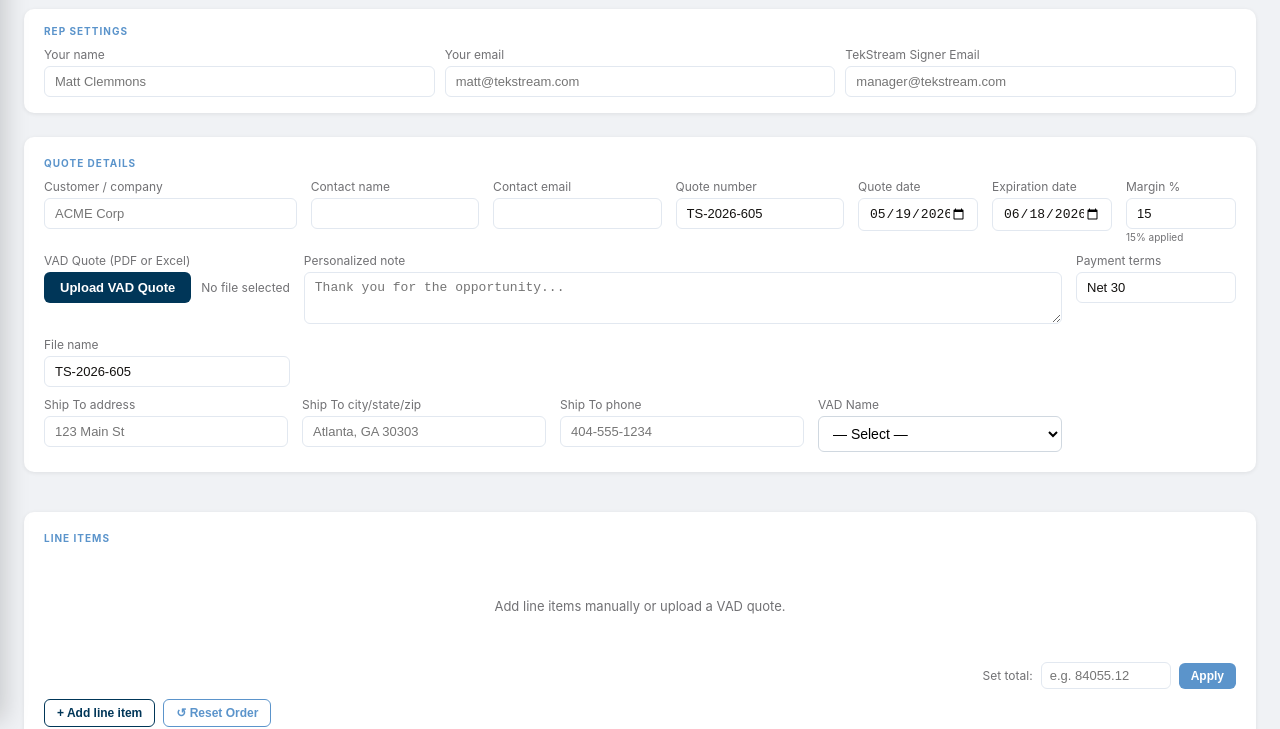
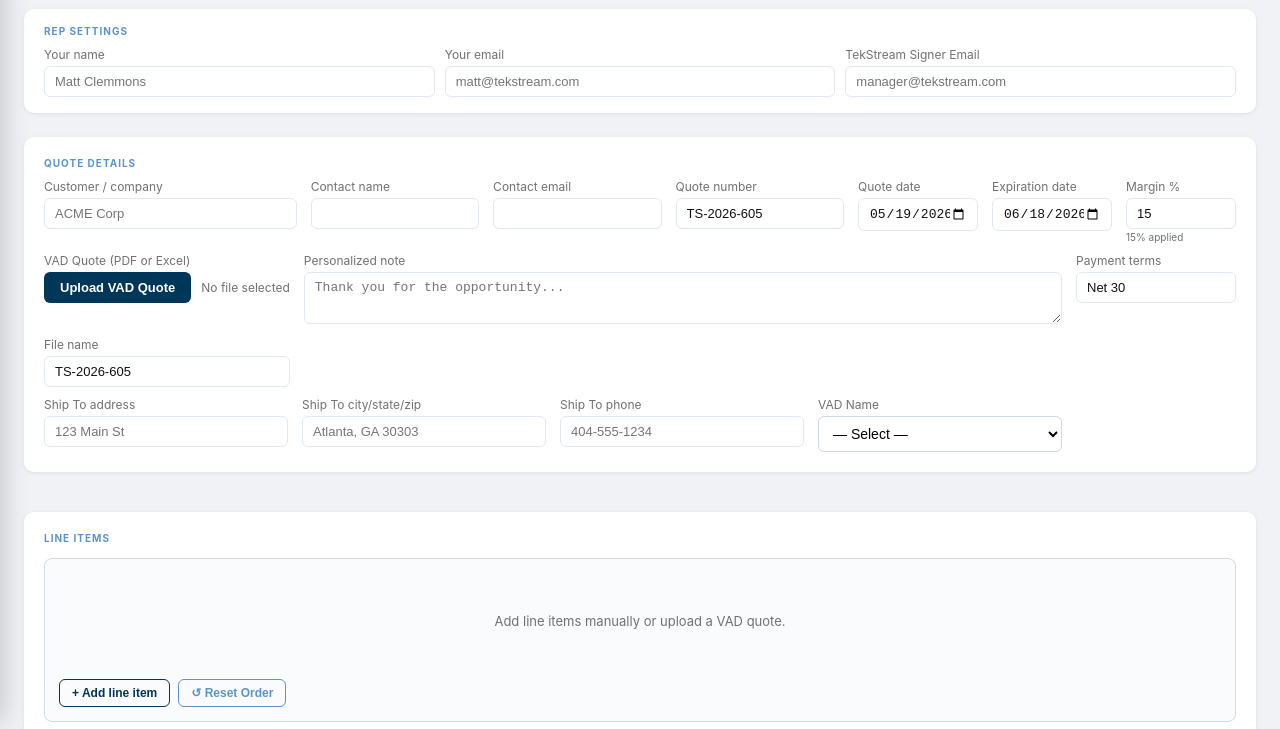
Before and after one commit to clemmonsmc/tekstream-quote-tool, a website: page index.html in a window 1280 px wide. Shown: the part 79-808 px from the top of the page. Drawn offline with nearby package versions, Linux system fonts and the light colour scheme; no server answers.

Commit message:
Restructure Line Items section: visually group table+edit controls
Two related changes:

- Moved '+ Add line item' and '↺ Reset Order' buttons up to sit
  directly beneath the line items table, BEFORE totals/set-total/
  commission/main actions. They belong to the table they edit, not
  buried among the action buttons.

- Wrapped the line items table + add/reset buttons in a subtly bordered
  container (1px #d0d8e0, 8px radius, #fafbfc bg) so the line-item
  editing area visually separates from the totals/accounting/PDF
  actions below it. Card hierarchy is now:
    Line Items
      [ table + add/reset ]  ← grouped, bordered
    Totals
    Set Total input
    Margin & Commission Detail panel
    PDF action buttons

```diff
--- a/index.html
+++ b/index.html
@@ -177,7 +177,13 @@ tr.drag-over-bottom td{box-shadow:inset 0 -3px 0 0 #003658}
 <div style="padding:0 24px 28px;max-width:1400px;margin:0 auto">
   <div class="card">
     <div class="section-label" style="margin-bottom:14px">Line Items</div>
-    <div id="liArea"><div class="empty">Add line items manually or upload a VAD quote.</div></div>
+    <div style="border:1px solid #d0d8e0;border-radius:8px;padding:14px;background:#fafbfc">
+      <div id="liArea"><div class="empty">Add line items manually or upload a VAD quote.</div></div>
+      <div style="margin-top:10px;display:flex;gap:8px;align-items:center;flex-wrap:wrap">
+        <button class="btn btn-sm" style="background:transparent;border:1.5px solid #003658;color:#003658" onclick="addRow()">+ Add line item</button>
+        <button class="btn btn-sm" style="background:transparent;border:1.5px solid #5B94CB;color:#5B94CB" onclick="resetSort()" title="Restore original order (as imported)">&#8634; Reset Order</button>
+      </div>
+    </div>
     <div id="totals"></div>
     <div style="display:flex;align-items:center;gap:8px;margin-top:8px;justify-content:flex-end">
       <label style="font-size:12px;color:#717174;white-space:nowrap">Set total:</label>
@@ -190,10 +196,6 @@ tr.drag-over-bottom td{box-shadow:inset 0 -3px 0 0 #003658}
       <button class="btn btn-sm" style="background:#5B94CB" onclick="applySetTotal()">Apply</button>
     </div>
     <div id="commissionPanel"></div>
-    <div style="margin-top:10px;display:flex;gap:8px;align-items:center;flex-wrap:wrap">
-      <button class="btn btn-sm" style="background:transparent;border:1.5px solid #003658;color:#003658" onclick="addRow()">+ Add line item</button>
-      <button class="btn btn-sm" style="background:transparent;border:1.5px solid #5B94CB;color:#5B94CB" onclick="resetSort()" title="Restore original order (as imported)">&#8634; Reset Order</button>
-    </div>
     <div class="btn-row">
       <button class="btn dl-btn" onclick="downloadPdf()">Download PDF quote &#8595;</button>
       <button class="btn dl-btn" style="background:#717174" onclick="previewPdf()">Preview PDF &#128269;</button>
```
